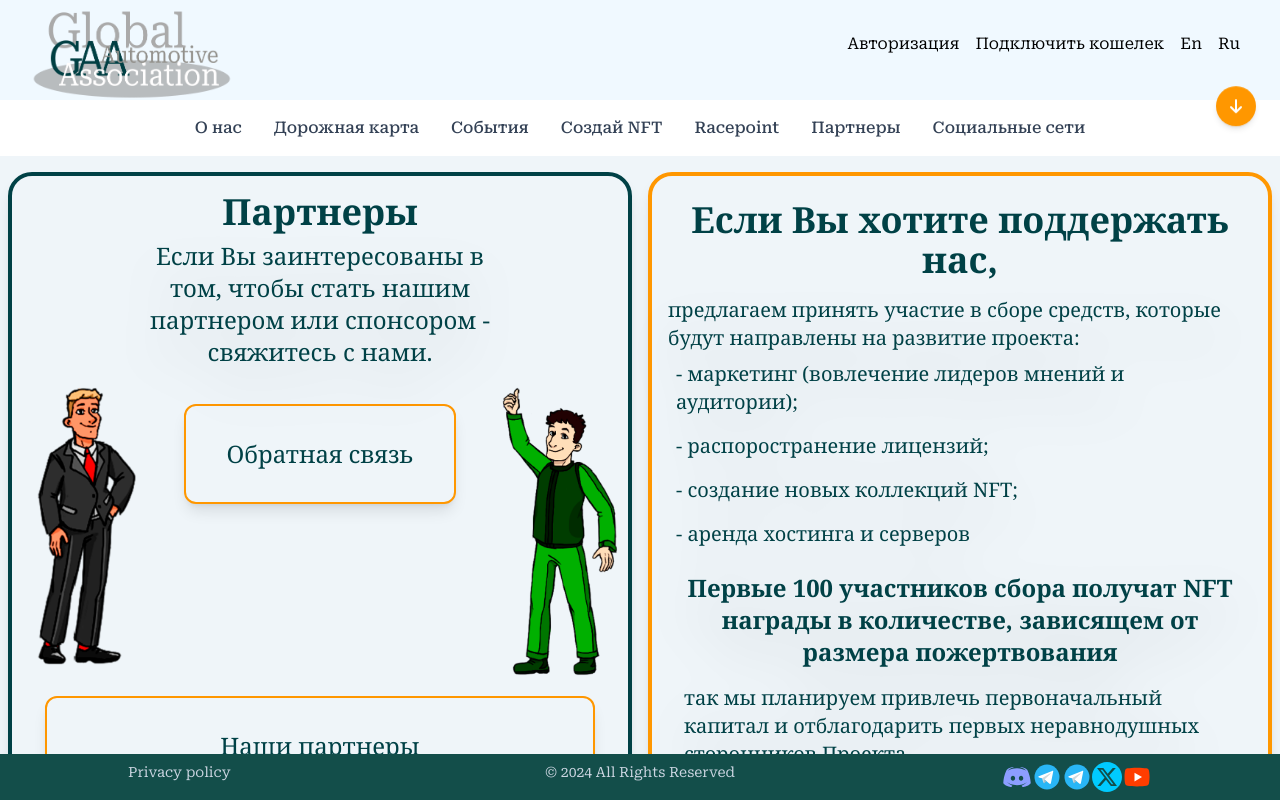
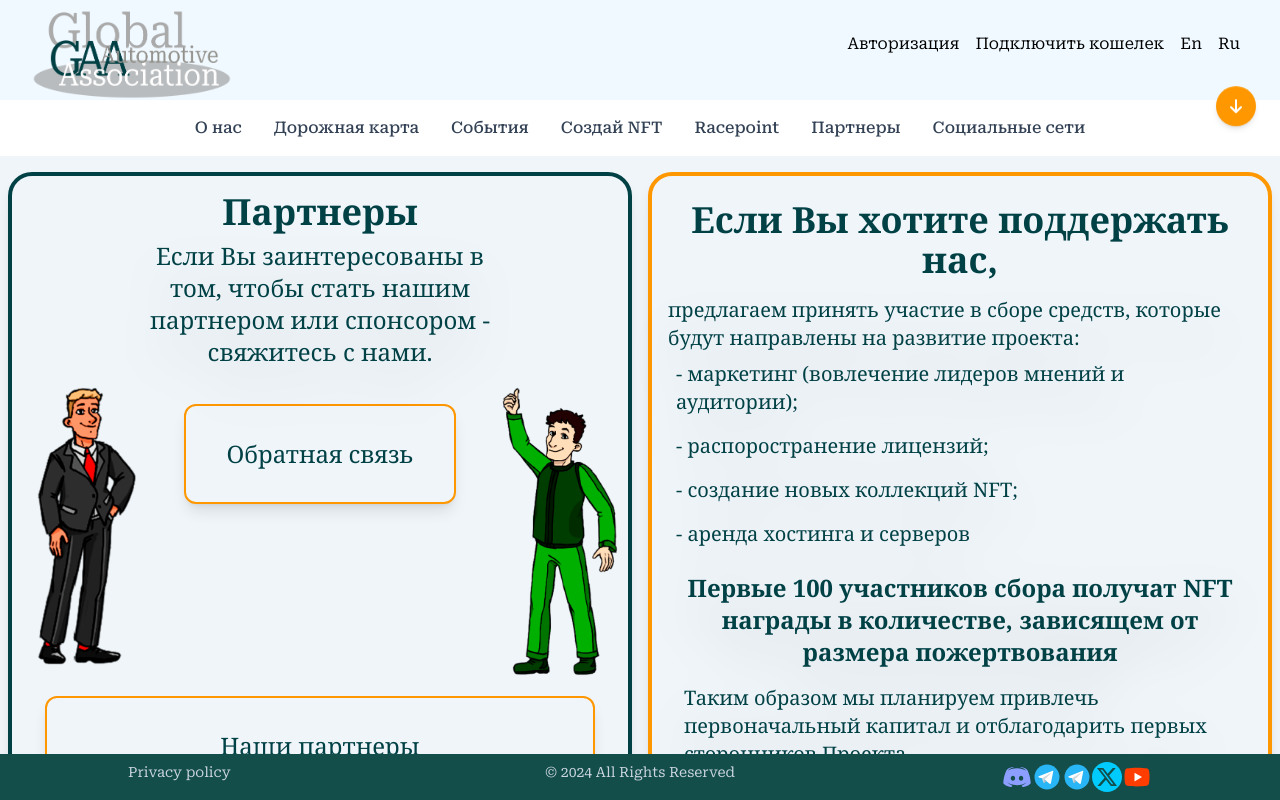
Before and after one commit to serbe/gaa, a Next.js app: page /rupartners in a window 1280 px wide. Shown: the top 800 px of the page. Built offline with nearby package versions, Linux system fonts and the light colour scheme.

Commit message:
rupartners правки текста

```diff
--- a/src/app/rupartners/page.tsx
+++ b/src/app/rupartners/page.tsx
@@ -88,8 +88,7 @@ export default function Page() {
                 <div className="text-center text-2xl font-bold text-p1-darkgreen md:pt-4 md:text-2xl dark:text-amber-600">
                   Первые 100 участников сбора получат NFT награды в количестве, зависящем от размера пожертвования</div>
                 <p className="p-4">
-                  так мы планируем привлечь первоначальный капитал и отблагодарить первых неравнодушных
-                  сторонников Проекта.
+                  Таким образом мы планируем привлечь первоначальный капитал и отблагодарить первых сторонников Проекта.
                 </p>
               </div>
 
```
